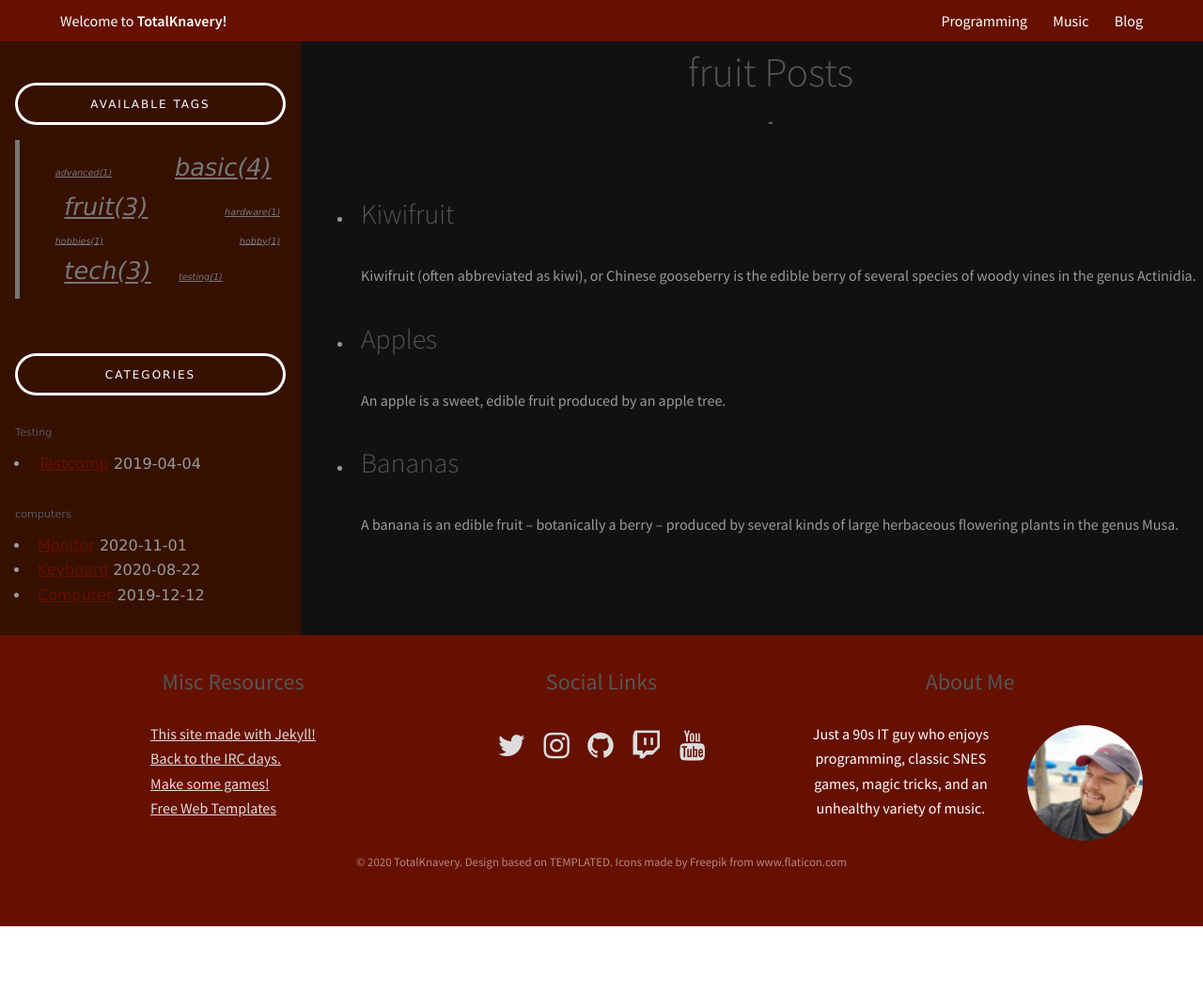
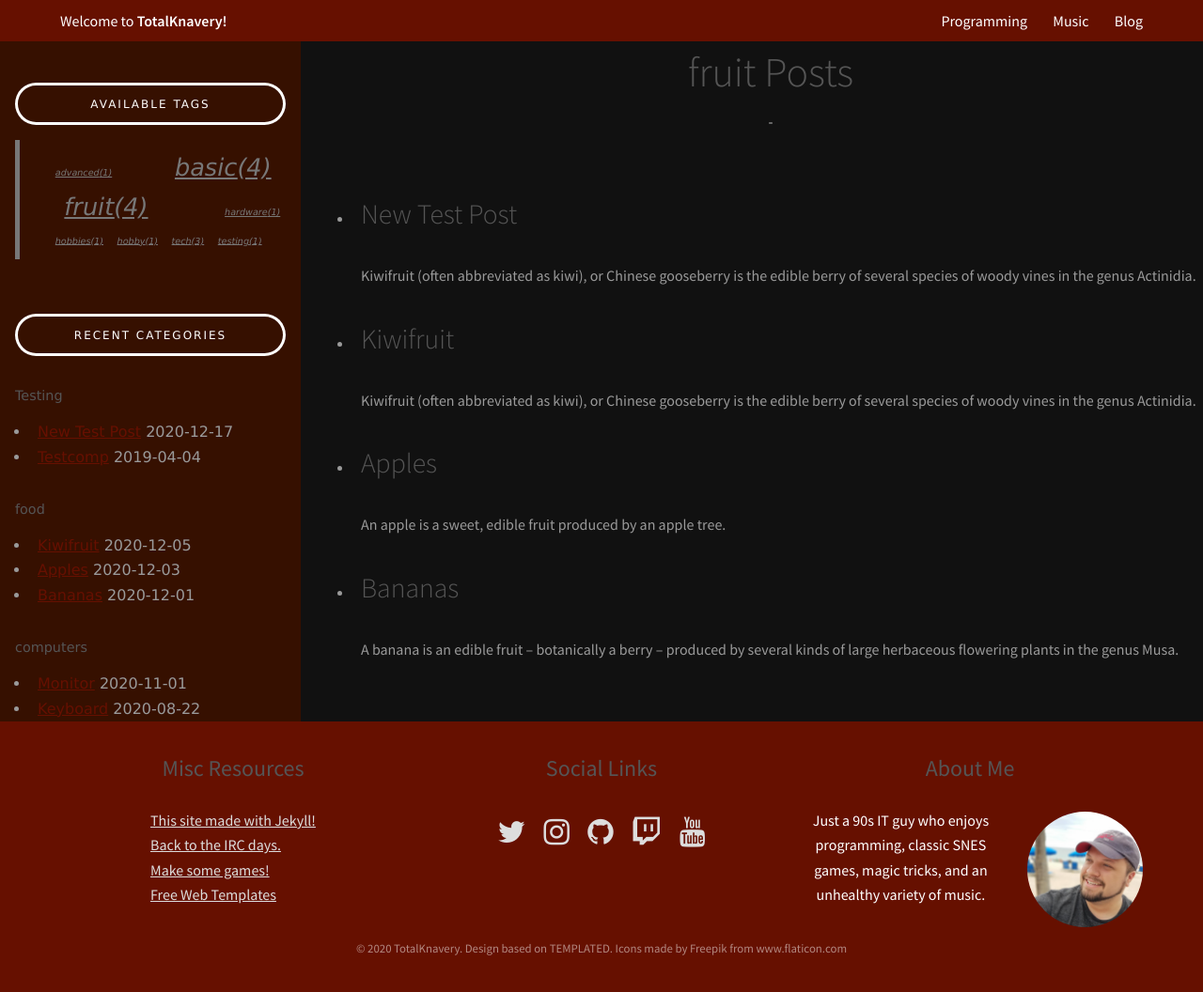
Before and after one commit to knaveightt/totalknavery, a Jekyll site: the page built from tags/fruit.html, in a window 1280 px wide and 1078 px high. Shown: the top 1056 px of the window at 94% size. Built offline with Jekyll 4.4.1, drawn with Linux system fonts in a browser that asks for light colours.

Commit message:
Implemented new recent categories algorithm

```diff
--- a/_layouts/post.html
+++ b/_layouts/post.html
@@ -39,15 +39,35 @@
 
               <div id="cat_list">
                 <ul class="actions fit">
-                  <li><a href="#" class="button alt fit">Categories</a></li>
+                  <li><a href="#" class="button alt fit">Recent Categories</a></li>
                 </ul>
-              {% for category in site.categories %}
-              {% assign cat = category[0] %}
-              <h6><a href="#">{{ cat }}</a></h6>
+              {% assign recent_categories = '' | split: '' %}
+              {% assign num_recent_cat = 0 %}
+              {% for post in site.posts %}
+                {% if recent_categories contains post.category %}
+                  {% continue %}
+                {% else %}
+                  {% capture recent_categories_string %}{{ recent_categories | join: ',' }},{{ post.category }}{% endcapture %}
+                  {% assign recent_categories = recent_categories_string | split: ',' %}
+                  {% assign num_recent_cat = num_recent_cat | plus: 1 %}
+                {% endif %}
+                {% if num_recent_cat == 3 %}
+                  {% break %}
+                {% endif %}
+              {% endfor %}
+
+              {% for cat in recent_categories %}
+              <h5><a href="#">{{ cat }}</a></h5>
               <ul>
-              {% for post in site.categories[cat] %}
-              <li><a href="{{ post.url | relative_url }}">{{ post.title }}</a> <small>{{ post.date | date: "%Y-%m-%d" }}</small></li>
-              {% endfor %}
+                {% assign num_posts = 0 %}
+                {% for post in site.categories[cat] %}
+                {% if num_posts == 3 %}
+                {% break %}
+                {% else %}
+                <li><a href="{{ post.url | relative_url }}">{{ post.title }}</a> <small>{{ post.date | date: "%Y-%m-%d" }}</small></li>
+                {% assign num_posts = num_posts | plus: 1 %}
+                {% endif %}
+                {% endfor %}
               </ul>
               {% endfor %}
               </div>
--- /dev/null
+++ b/_posts/2020-12-17-newtest.md
@@ -0,0 +1,15 @@
+---
+layout: post
+author: knaveightt
+title: New Test Post
+category: Testing
+tags: [fruit]
+---
+Kiwifruit (often abbreviated as kiwi), or Chinese gooseberry is the edible
+berry of several species of woody vines in the genus Actinidia.
+
+The most common cultivar group of kiwifruit is oval, about the size of a large
+hen's egg (5–8 cm (2.0–3.1 in) in length and 4.5–5.5 cm (1.8–2.2 in) in
+diameter). It has a fibrous, dull greenish-brown skin and bright green or
+golden flesh with rows of tiny, black, edible seeds. The fruit has a soft
+texture, with a sweet and unique flavor.
```
